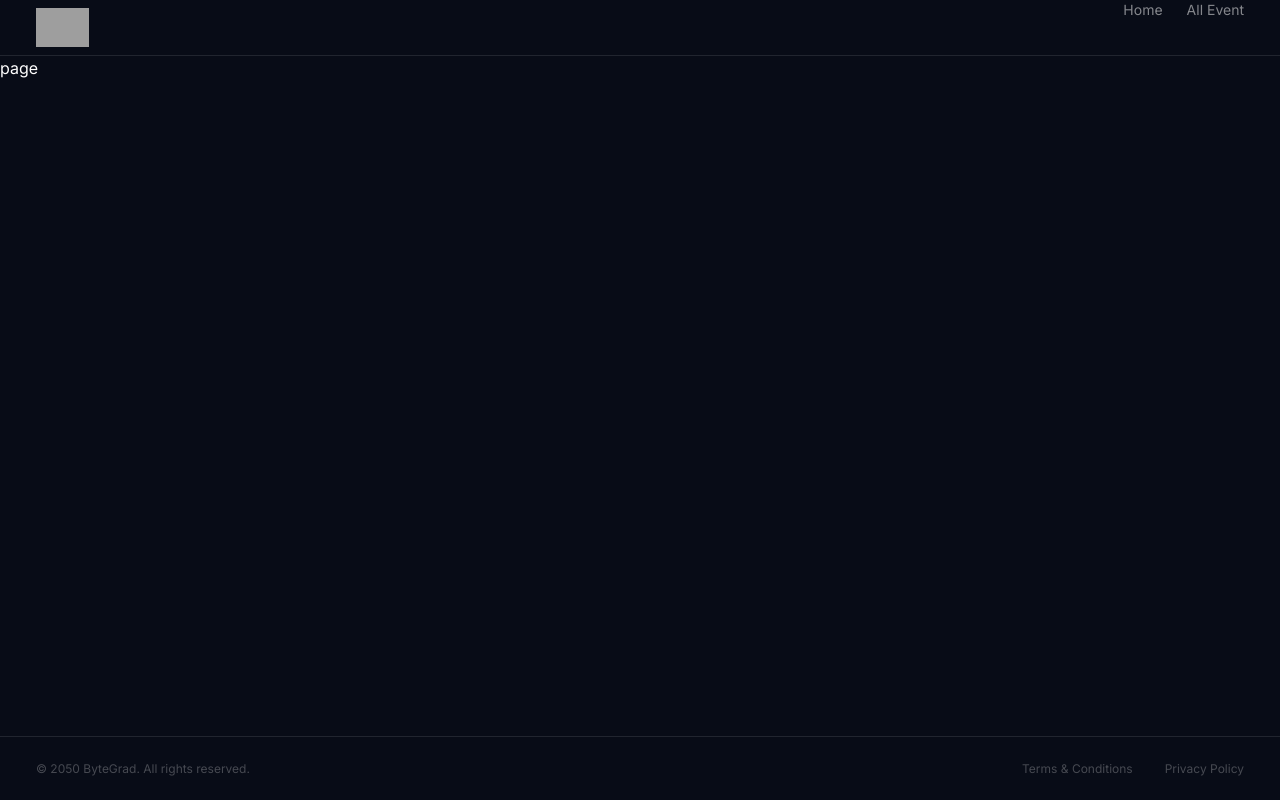
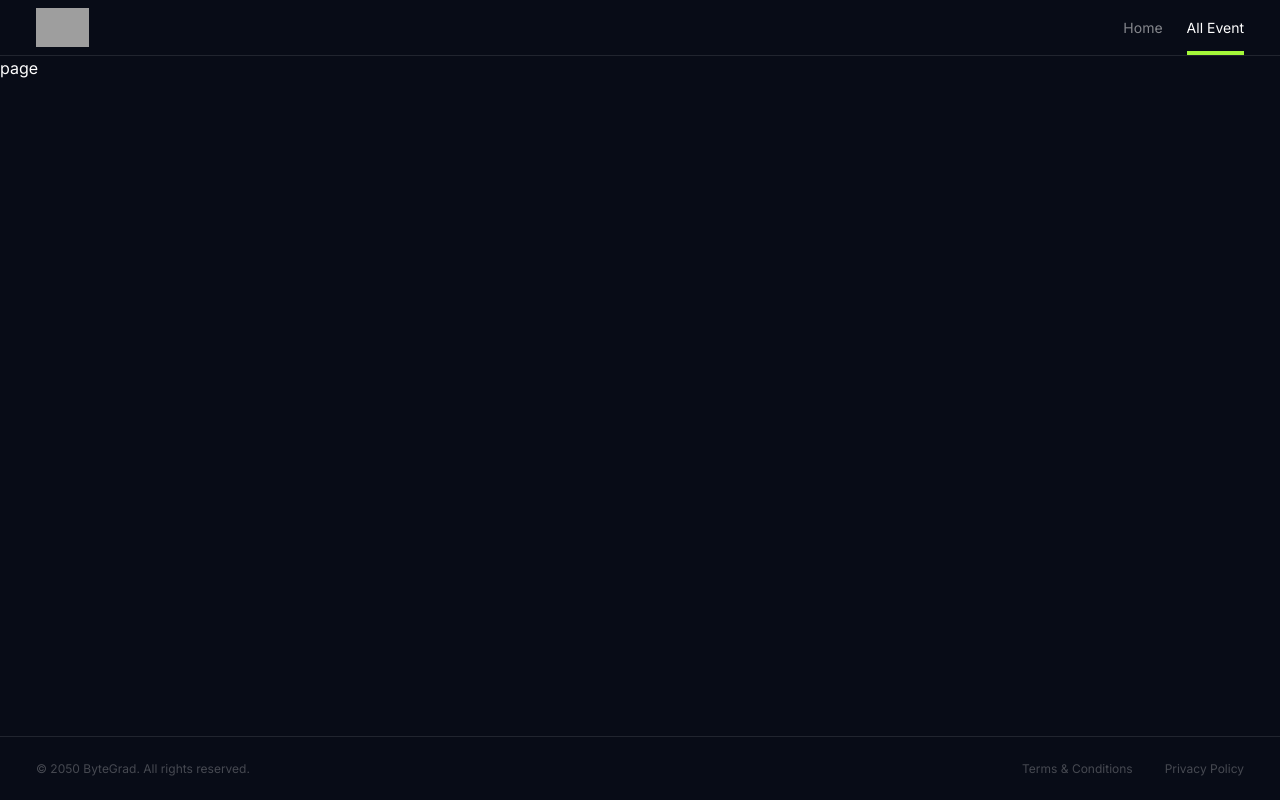
Before and after one commit to lyaui/evento, a Next.js app: page /events/all in a window 1280 px wide. Built offline with nearby package versions, Linux system fonts and the light colour scheme; grey boxes are pictures that could not be loaded.

Commit message:
style(Header): active path

```diff
--- a/src/components/Header.tsx
+++ b/src/components/Header.tsx
@@ -1,6 +1,10 @@
 'use client';
 
 import Link from 'next/link';
+import { usePathname } from 'next/navigation';
+import clsx from 'clsx';
+import { motion } from 'framer-motion';
+
 import Logo from '@/components/Logo';
 
 const routes = [
@@ -8,17 +12,33 @@ const routes = [
   { name: 'All Event', path: '/events/all' },
 ];
 export default function Header() {
+  const currentPath = usePathname();
+
   return (
     <header className='flex items-center justify-between border-b border-white/10 h-14 px-3 sm:px-9'>
       <Logo />
+
       <nav className='h-full'>
         <ul className='flex gap-x-6 h-full text-sm'>
           {routes.map((_route) => (
             <li
-              className='text-white/50 hover:text-white transition'
               key={_route.path}
+              className={clsx(
+                'hover:text-white flex items-center relative transition',
+                {
+                  'text-white': currentPath === _route.path,
+                  'text-white/50': currentPath !== _route.path,
+                },
+              )}
             >
               <Link href={_route.path}>{_route.name}</Link>
+
+              {currentPath === _route.path && (
+                <motion.div
+                  layoutId='header-active-link'
+                  className='bg-accent h-1 w-full absolute bottom-0'
+                ></motion.div>
+              )}
             </li>
           ))}
         </ul>
```
Also changed, not shown: package.json (+7 -5 lines), 1 other file (tests, documents, lock files or other folders).
